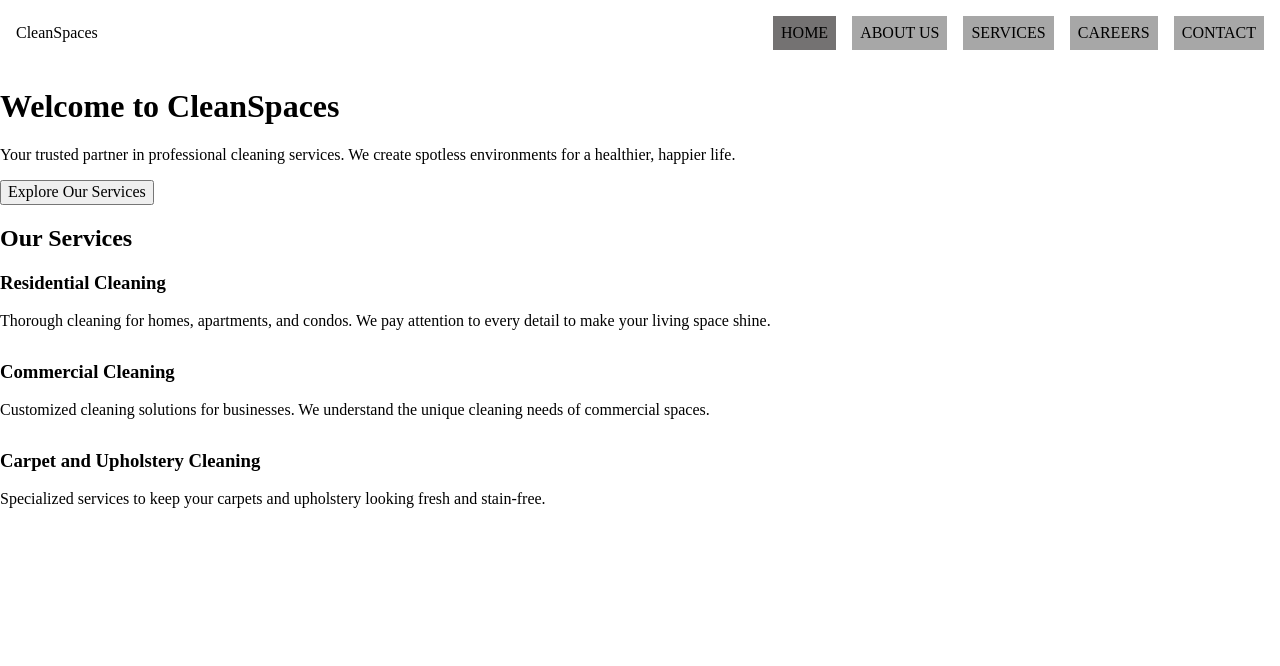
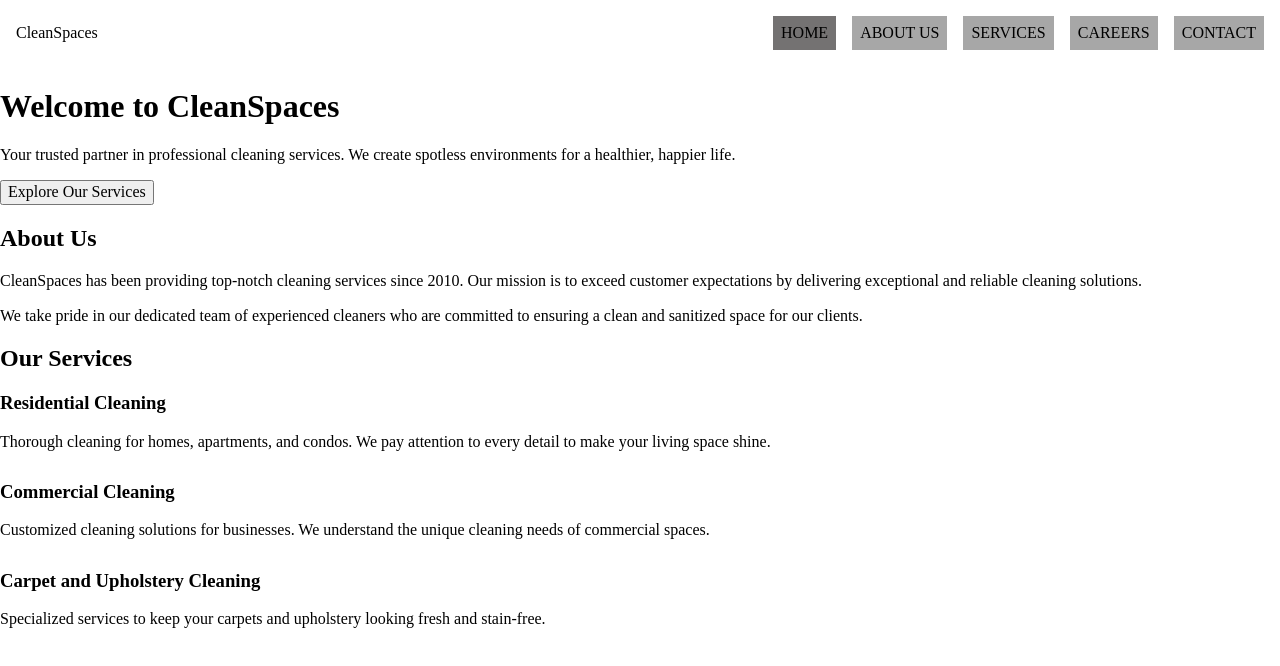
Before and after one commit to xKairus/cleaning-company, a React (Vite) app: page / in a window 1280 px wide. Shown: the top 666 px of the page. Built offline with nearby package versions, Linux system fonts and the light colour scheme.

Commit message:
feat: add AboutSection component

```diff
--- /dev/null
+++ b/src/components/AboutSection/AboutSection.jsx
@@ -0,0 +1,18 @@
+import classes from "./AboutSection.module.css";
+
+export default function AboutSection() {
+  return (
+    <section className={classes.about}>
+      <h2 className={classes.about__title}>About Us</h2>
+      <p className={classes.about__text}>
+        CleanSpaces has been providing top-notch cleaning services since 2010.
+        Our mission is to exceed customer expectations by delivering exceptional
+        and reliable cleaning solutions.
+      </p>
+      <p className={classes.about__text}>
+        We take pride in our dedicated team of experienced cleaners who are
+        committed to ensuring a clean and sanitized space for our clients.
+      </p>
+    </section>
+  );
+}
--- a/src/components/HomePage/HomePage.jsx
+++ b/src/components/HomePage/HomePage.jsx
@@ -1,3 +1,4 @@
+import AboutSection from "../AboutSection/AboutSection";
 import ServicesSection from "../ServicesSection/ServicesSection";
 import WelcomeSection from "../WelcomeSection/WelcomeSection";
 
@@ -6,6 +7,7 @@ export default function HomePage({ activePage }) {
   return (
     <>
       <WelcomeSection />
+      <AboutSection />
       <ServicesSection />
     </>
   );
```
Also changed, not shown: src/components/AboutSection/AboutSection.module.css (added).
